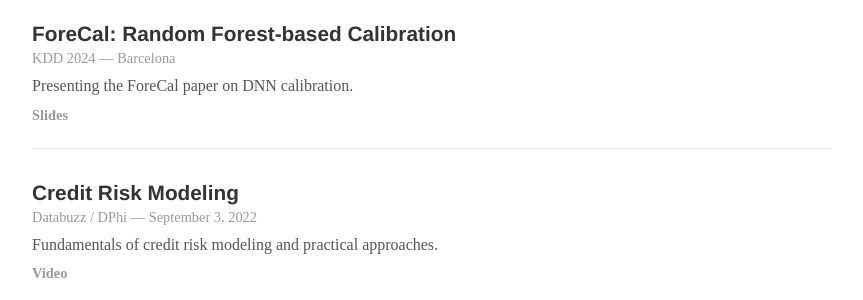
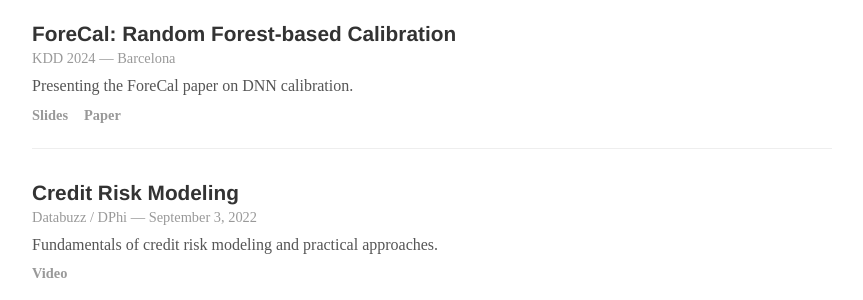
Before and after one commit to dhruvnigam93/dhruvnigam93.github.io, a Jekyll site: the page built from talks/index.html, in a window 1280 px wide. Shown: the part 869-1169 px from the top of the page, without its empty margins (208-1071 px from the left). Built offline with Jekyll 4.4.1, drawn with Linux system fonts in a browser that asks for light colours.

Commit message:
add paper link to ForeCal talk entry
Co-Authored-By: Claude Opus 4.6 (1M context) <noreply@anthropic.com>

```diff
--- a/talks/index.html
+++ b/talks/index.html
@@ -50,6 +50,7 @@ title: Talks
 		<p class="talk-desc">Presenting the ForeCal paper on DNN calibration.</p>
 		<div class="talk-links">
 			<a href="https://docs.google.com/presentation/d/1hZR2nhcNNJrqV14k2-8LAJmuVGiPQKBxWWM0Z_-Nddo/edit?usp=sharing">Slides</a>
+			<a href="https://dl.acm.org/doi/10.1145/3632410.3632461">Paper</a>
 		</div>
 	</div>
 
```
